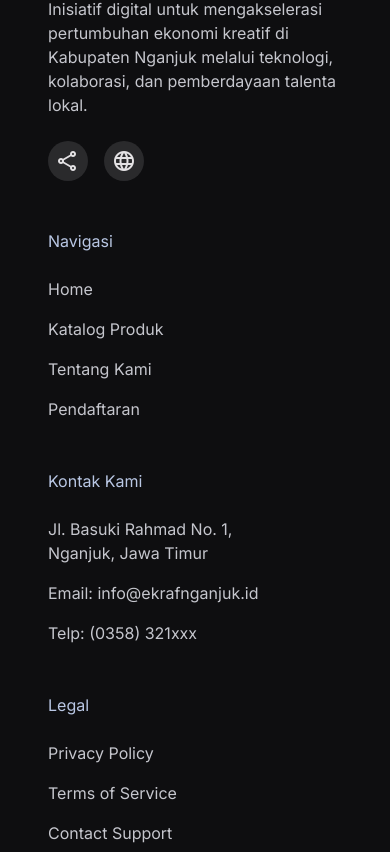
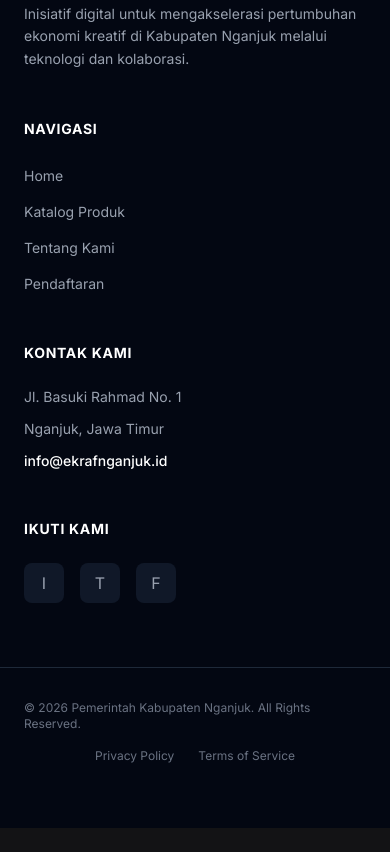
Before and after one commit to ardhikaxx/ekraf-nganjuk, a Next.js app: page / in a window 390 px wide. Shown: the part 8292-9144 px from the top of the page. After the commit the page ends 9120 px from the top, so only its background shows below. Built offline with nearby package versions, Linux system fonts and the light colour scheme.

Commit message:
Update Footer.tsx and remove AGENTS.md and CLAUDE.md

```diff
--- a/components/Footer.tsx
+++ b/components/Footer.tsx
@@ -3,105 +3,76 @@
 import Link from "next/link";
 
 export default function Footer() {
+  const currentYear = new Date().getFullYear();
+
   return (
-    <footer className="bg-surface-container-lowest border-t border-outline-variant/30 py-20 mt-auto">
-      <div className="max-w-container-max mx-auto px-margin-desktop grid grid-cols-1 md:grid-cols-4 gap-12 text-left">
-        <div className="md:col-span-1 space-y-6 text-left">
-          <Link href="/">
+    <footer className="bg-gray-950 border-t border-gray-800 py-16 mt-auto text-gray-300">
+      <div className="max-w-7xl mx-auto px-6 grid grid-cols-1 md:grid-cols-2 lg:grid-cols-4 gap-12">
+        <div className="space-y-6">
+          <Link href="/" className="inline-block">
             <img
               src="/assets/logo-ekraf.png"
               alt="Ekraf Nganjuk Logo"
-              className="h-16 w-auto object-contain hover:opacity-80 transition-opacity"
+              className="h-14 w-auto"
             />
           </Link>
-          <p className="font-body-md text-body-md text-on-surface-variant max-w-sm">
-            Inisiatif digital untuk mengakselerasi pertumbuhan ekonomi kreatif di Kabupaten Nganjuk
-            melalui teknologi, kolaborasi, dan pemberdayaan talenta lokal.
+          <p className="text-gray-400 text-sm leading-relaxed">
+            Inisiatif digital untuk mengakselerasi pertumbuhan ekonomi kreatif di Kabupaten Nganjuk melalui teknologi dan kolaborasi.
           </p>
-          <div className="flex gap-4">
-            <Link
-              href="#"
-              className="w-10 h-10 rounded-full bg-surface-container-high flex items-center justify-center hover:bg-primary hover:text-primary-container transition-colors"
-            >
-              <span className="material-symbols-outlined text-xl">share</span>
-            </Link>
-            <Link
-              href="#"
-              className="w-10 h-10 rounded-full bg-surface-container-high flex items-center justify-center hover:bg-primary hover:text-primary-container transition-colors"
-            >
-              <span className="material-symbols-outlined text-xl">language</span>
-            </Link>
-          </div>
         </div>
 
-        <div className="text-left">
-          <h4 className="font-label-caps text-label-caps text-primary mb-6">Navigasi</h4>
-          <ul className="space-y-4">
-            <li>
-              <Link href="/" className="font-body-md text-body-md text-on-surface-variant hover:text-tertiary transition-colors">
-                Home
-              </Link>
-            </li>
-            <li>
-              <Link href="/catalog" className="font-body-md text-body-md text-on-surface-variant hover:text-tertiary transition-colors">
-                Katalog Produk
-              </Link>
-            </li>
-            <li>
-              <Link href="/about" className="font-body-md text-body-md text-on-surface-variant hover:text-tertiary transition-colors">
-                Tentang Kami
-              </Link>
-            </li>
-            <li>
-              <Link href="/register" className="font-body-md text-body-md text-on-surface-variant hover:text-tertiary transition-colors">
-                Pendaftaran
-              </Link>
-            </li>
+        <div>
+          <h4 className="text-sm font-bold text-white mb-6 uppercase tracking-wider">Navigasi</h4>
+          <ul className="space-y-3">
+            {[
+              { label: "Home", href: "/" },
+              { label: "Katalog Produk", href: "/catalog" },
+              { label: "Tentang Kami", href: "/about" },
+              { label: "Pendaftaran", href: "/register" },
+            ].map((link) => (
+              <li key={link.href}>
+                <Link href={link.href} className="text-gray-400 hover:text-blue-400 transition-colors text-sm">
+                  {link.label}
+                </Link>
+              </li>
+            ))}
           </ul>
         </div>
 
-        <div className="text-left">
-          <h4 className="font-label-caps text-label-caps text-primary mb-6">Kontak Kami</h4>
-          <ul className="space-y-4">
-            <li className="font-body-md text-body-md text-on-surface-variant">
-              Jl. Basuki Rahmad No. 1,<br />
-              Nganjuk, Jawa Timur
-            </li>
-            <li className="font-body-md text-body-md text-on-surface-variant">
-              Email: info@ekrafnganjuk.id
-            </li>
-            <li className="font-body-md text-body-md text-on-surface-variant">
-              Telp: (0358) 321xxx
-            </li>
+        <div>
+          <h4 className="text-sm font-bold text-white mb-6 uppercase tracking-wider">Kontak Kami</h4>
+          <ul className="space-y-3 text-sm text-gray-400">
+            <li>Jl. Basuki Rahmad No. 1</li>
+            <li>Nganjuk, Jawa Timur</li>
+            <li className="mt-2 font-medium text-white">info@ekrafnganjuk.id</li>
           </ul>
         </div>
 
-        <div className="text-left">
-          <h4 className="font-label-caps text-label-caps text-primary mb-6">Legal</h4>
-          <ul className="space-y-4">
-            <li>
-              <Link href="#" className="font-body-md text-body-md text-on-surface-variant hover:text-tertiary transition-colors">
-                Privacy Policy
-              </Link>
-            </li>
-            <li>
-              <Link href="#" className="font-body-md text-body-md text-on-surface-variant hover:text-tertiary transition-colors">
-                Terms of Service
-              </Link>
-            </li>
-            <li>
-              <Link href="#" className="font-body-md text-body-md text-on-surface-variant hover:text-tertiary transition-colors">
-                Contact Support
-              </Link>
-            </li>
-          </ul>
+        <div>
+          <h4 className="text-sm font-bold text-white mb-6 uppercase tracking-wider">Ikuti Kami</h4>
+          <div className="flex gap-4">
+            {['Instagram', 'Twitter', 'Facebook'].map((social) => (
+              <a
+                key={social}
+                href="#"
+                className="w-10 h-10 rounded-lg bg-gray-900 flex items-center justify-center text-gray-400 hover:bg-blue-600 hover:text-white transition-all"
+                aria-label={social}
+              >
+                {social[0]}
+              </a>
+            ))}
+          </div>
         </div>
       </div>
 
-      <div className="max-w-container-max mx-auto px-margin-desktop mt-20 pt-8 border-t border-outline-variant/10 text-center">
-        <p className="font-label-caps text-label-caps text-on-surface-variant">
-          &copy; 2024 Pemerintah Kabupaten Nganjuk. All Rights Reserved.
+      <div className="max-w-7xl mx-auto px-6 mt-16 pt-8 border-t border-gray-800 flex flex-col md:flex-row justify-between items-center gap-4">
+        <p className="text-xs text-gray-500">
+          &copy; {currentYear} Pemerintah Kabupaten Nganjuk. All Rights Reserved.
         </p>
+        <div className="flex gap-6">
+          <Link href="#" className="text-xs text-gray-500 hover:text-gray-300">Privacy Policy</Link>
+          <Link href="#" className="text-xs text-gray-500 hover:text-gray-300">Terms of Service</Link>
+        </div>
       </div>
     </footer>
   );
```
Also changed, not shown: 2 other files (tests, documents, lock files or other folders).
